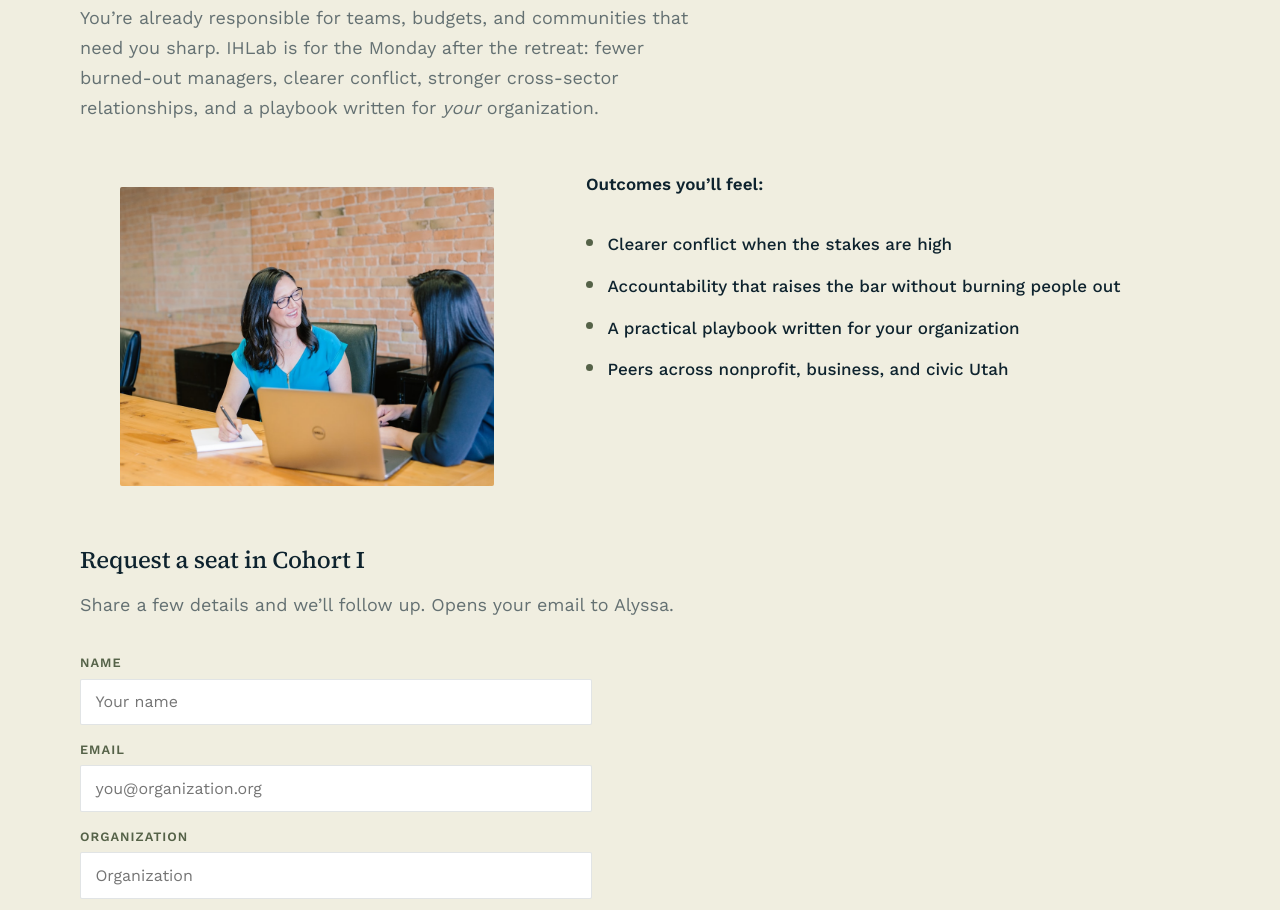
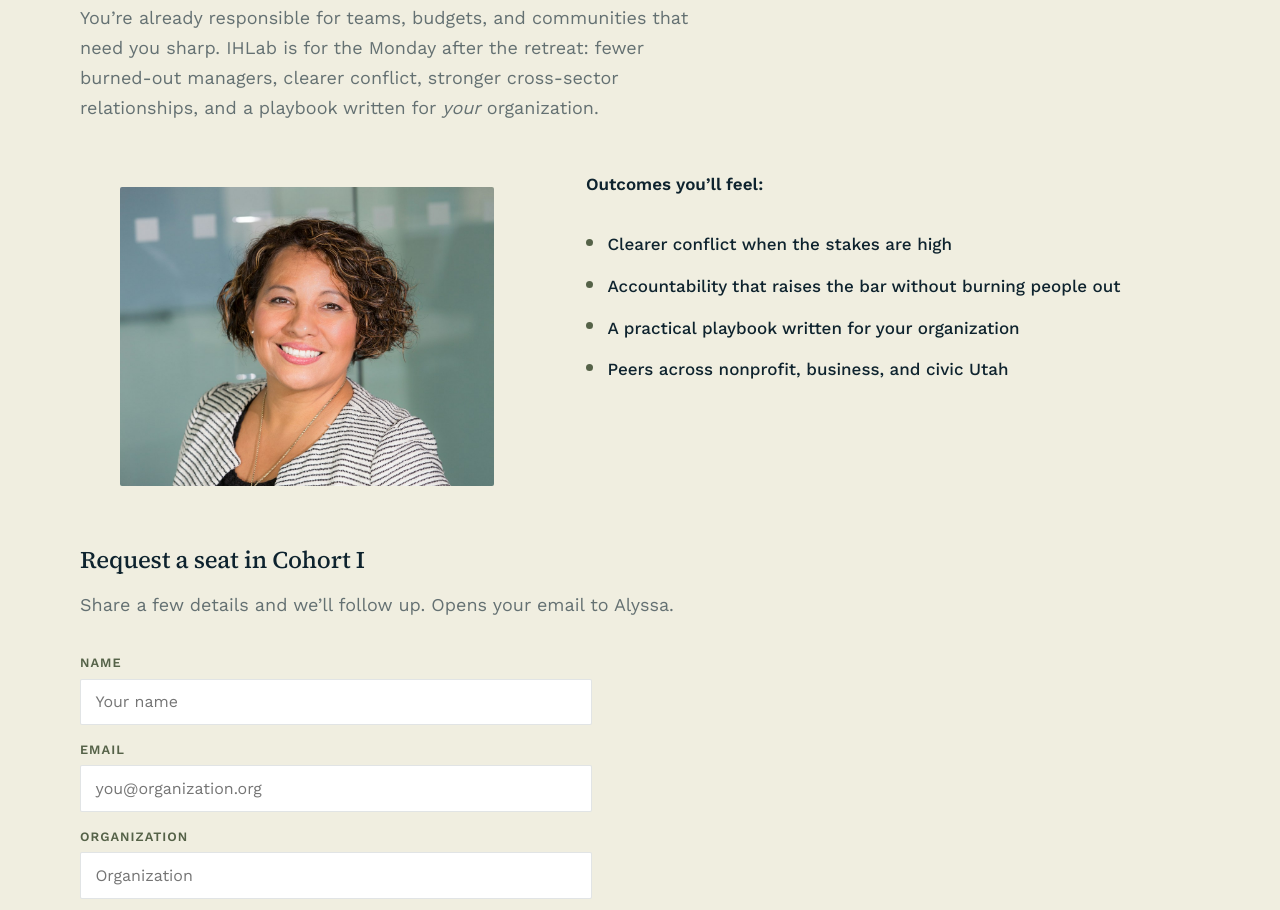
Before and after one commit to rhettboyakin-code/ihlab-site, a plain HTML site: page index.html in a window 1280 px wide. Shown: the part 7131-8041 px from the top of the page. Drawn offline with nearby package versions, Linux system fonts and the light colour scheme.

Commit message:
Swap duplicate Attend photo so listening.jpg is not reused.
Use mentor-pair.jpg in the Attend section; keep listening.jpg only in Why it matters.

```diff
--- a/index.html
+++ b/index.html
@@ -1127,7 +1127,7 @@
         </div>
         <div class="attend-split">
           <figure class="attend-photo">
-            <img src="assets/photos/listening.jpg" alt="Two professionals in focused conversation" width="900" height="720" loading="lazy" decoding="async" />
+            <img src="assets/photos/mentor-pair.jpg" alt="Mentor and colleague in a focused coaching conversation" width="900" height="720" loading="lazy" decoding="async" />
           </figure>
           <div>
             <p style="font-weight:600;margin-bottom:0.5rem;">Outcomes you’ll feel:</p>
```
Also changed, not shown: assets/photos/mentor-pair.jpg (added).
